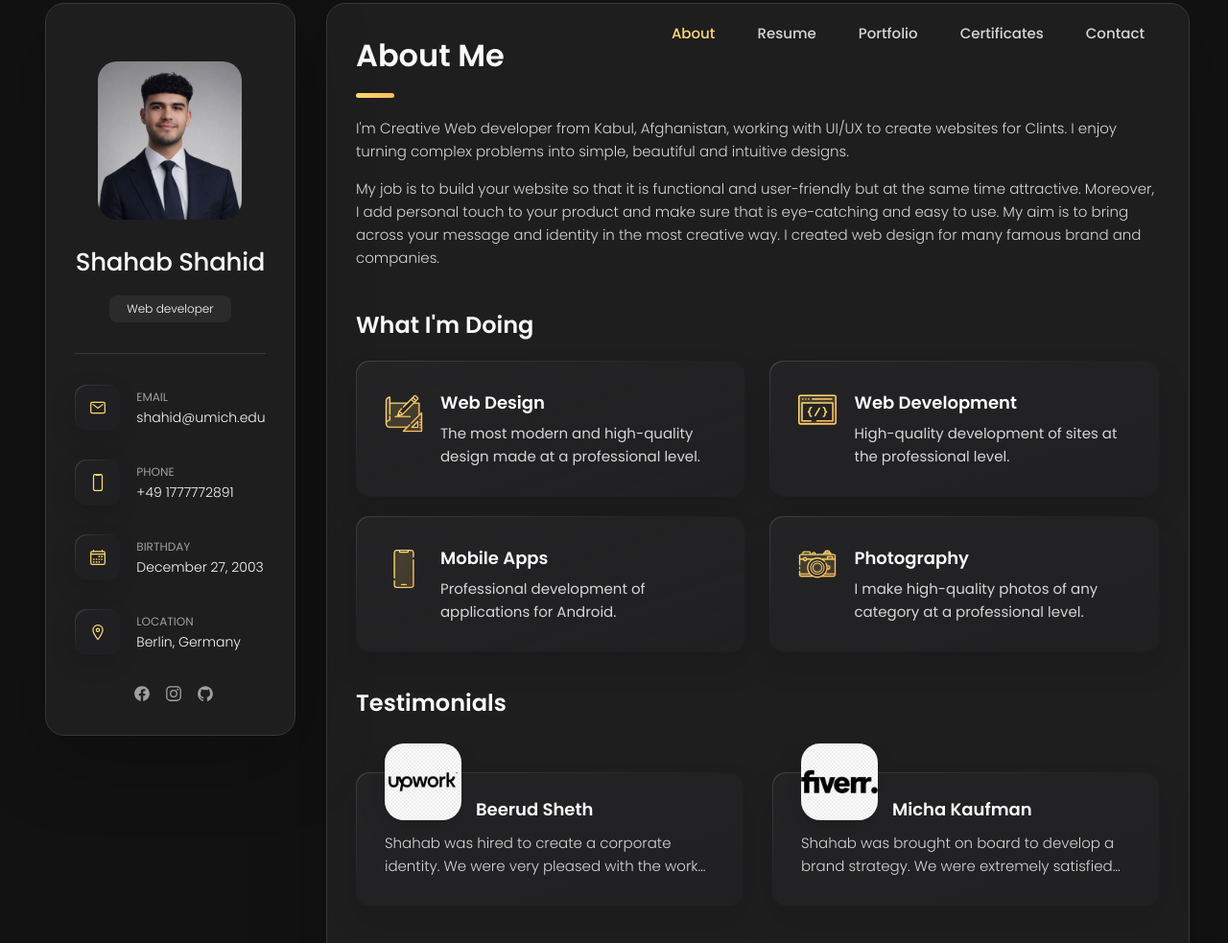
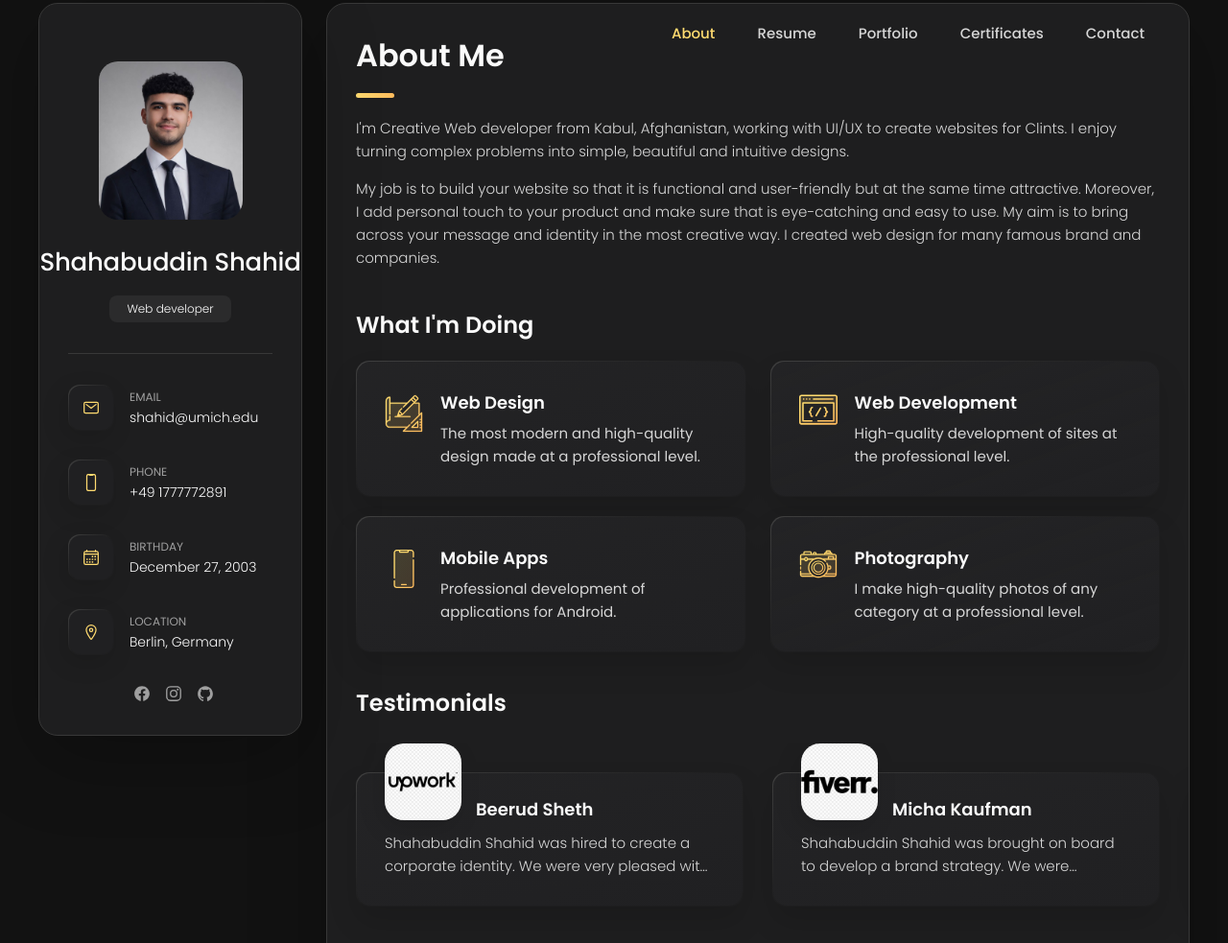
Before and after one commit to ShahidW3b/My-Personal-Portfolio, a plain HTML site: page index.html in a window 1280 px wide. Shown: the part 57-1040 px from the top of the page at 96% size. Drawn offline with nearby package versions, Linux system fonts and the light colour scheme.

Commit message:
Update name references to Shahabuddin Shahid

```diff
--- a/index.html
+++ b/index.html
@@ -33,7 +33,7 @@
         </figure>
 
         <div class="info-content">
-          <h1 class="name" title="Shahabuddin Shahid">Shahab Shahid</h1>
+          <h1 class="name" title="Shahabuddin Shahid">Shahabuddin Shahid</h1>
 
           <a href="assets/images/MY_CV.pdf" class="title">Web developer </a>
 
@@ -301,7 +301,7 @@
 
                 <div class="testimonials-text" data-testimonials-text>
                   <p>
-                    Shahab was hired to create a corporate identity. We were very pleased with the work done. He has a
+                    Shahabuddin Shahid was hired to create a corporate identity. We were very pleased with the work done. He has a
                     lot of experience
                     and is very concerned about the needs of client. Additionally Shahid is a flexible individual who can work under every situation.
 
@@ -322,7 +322,7 @@
 
                 <div class="testimonials-text" data-testimonials-text>
                   <p>
-                    Shahab was brought on board to develop a brand strategy.
+                    Shahabuddin Shahid was brought on board to develop a brand strategy.
                     We were extremely satisfied with the results. He possesses extensive expertise and is deeply attentive to client requirements.
 
                   </p>
@@ -342,7 +342,7 @@
 
                 <div class="testimonials-text" data-testimonials-text>
                   <p>
-                    Shahab was hired to Manage the documentation, enter the data and coaporate with Financial works in our company. We were very pleased with the work done. Shahab has a
+                    Shahabuddin Shahid was hired to Manage the documentation, enter the data and coaporate with Financial works in our company. We were very pleased with the work done. Shahid has a
                     storng work experience in tech fields
                     and is very concerned about the needs of client. He is a creative individual as well and we wish him a success personal and career life.
 
@@ -383,9 +383,9 @@
 
               <div data-modal-text>
                 <p>
-                  Shahab was hired to create a corporate identity. We were very pleased with the work done. He has a
+                  Shahabuddin Shahid was hired to create a corporate identity. We were very pleased with the work done. He has a
                   lot of experience
-                  and is very concerned about the needs of client. Additionally Shahid is a flexible individual who can work under every situation.
+                  and is very concerned about the needs of client. Additionally Shahabuddin Shahid is a flexible individual who can work under every situation.
                 </p>
               </div>
 
```
